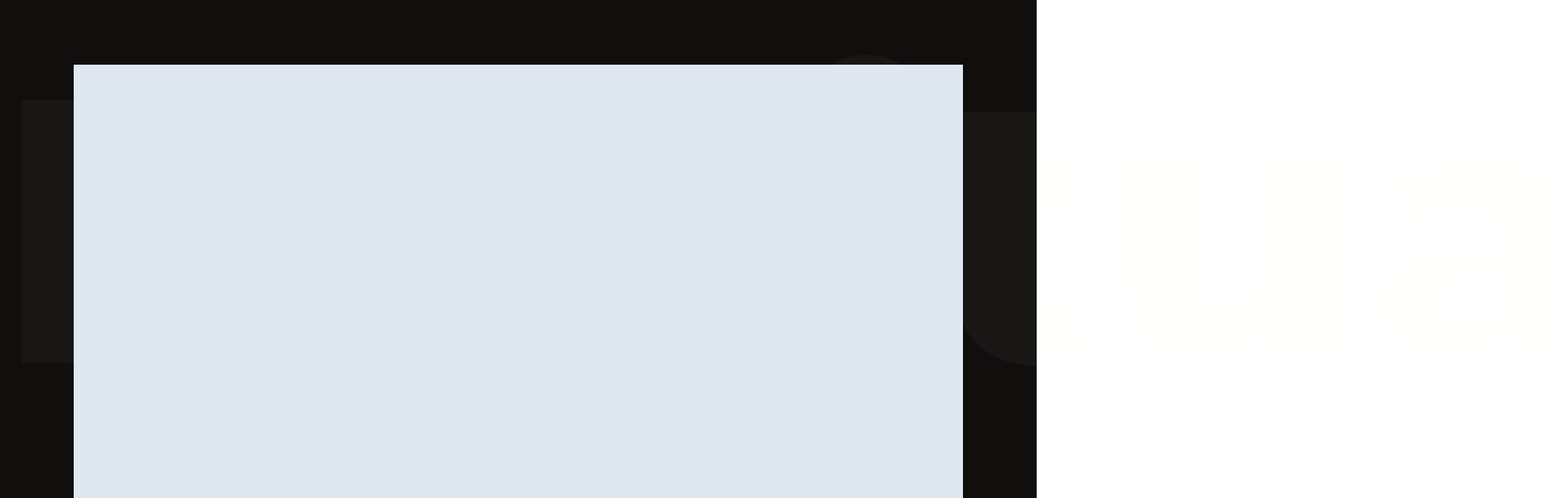
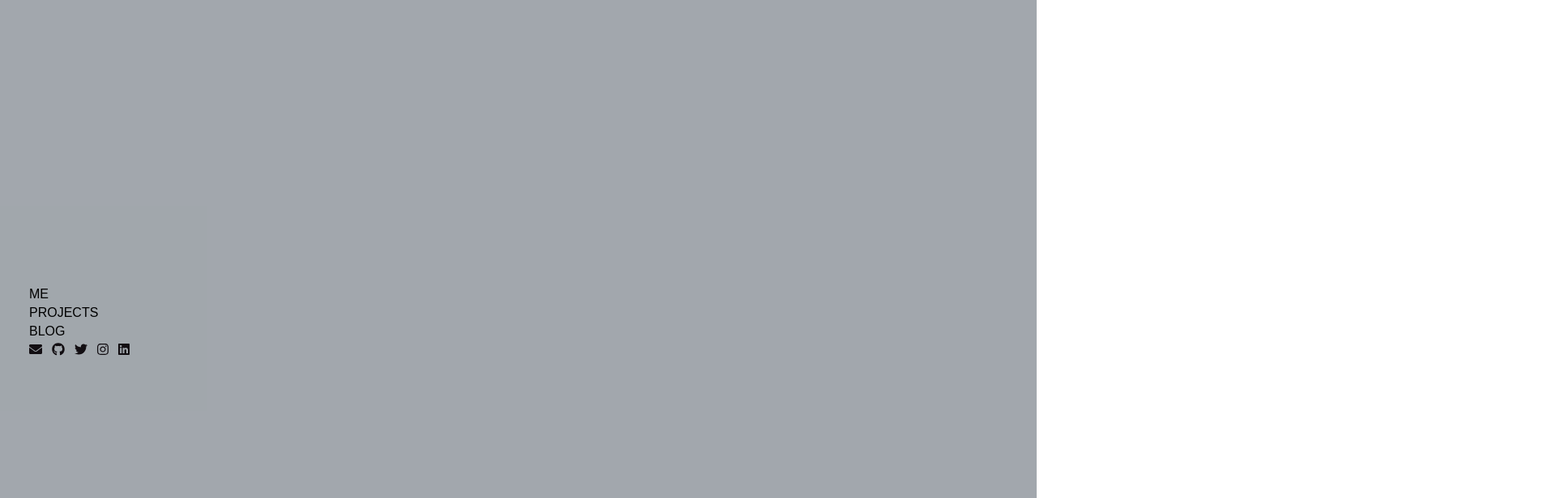
Before and after one commit to bravesoftdz/habitual-linestepper-client, a React (Create React App) app: page / in a window 1280 px wide. Shown: the top 616 px of the page at 81% size, 1920 px wide, since content can reach past the window. Built offline with nearby package versions, Linux system fonts and the light colour scheme.

Commit message:
front page changes

```diff
--- a/package.json
+++ b/package.json
@@ -4,12 +4,14 @@
   "private": true,
   "dependencies": {
     "@fortawesome/fontawesome-svg-core": "^1.2.26",
+    "@fortawesome/free-brands-svg-icons": "^5.12.0",
     "@fortawesome/free-solid-svg-icons": "^5.12.0",
     "@fortawesome/react-fontawesome": "^0.1.8",
     "@material-ui/core": "^4.7.1",
     "clsx": "^1.0.4",
     "node-sass": "^4.13.0",
     "react": "^16.12.0",
+    "react-breadcrumbs-dynamic": "^1.2.1",
     "react-dom": "^16.12.0",
     "react-router-dom": "^5.1.2",
     "react-scripts": "3.2.0",
--- a/src/App.css
+++ b/src/App.css
@@ -1,32 +1,17 @@
 .App {
   background-color: transparent;
-  width: 100vw;
-  height: 100vh;
+  width: 100%;
+  height: 100%;
   display: grid;
-  grid-template-columns: 0.25fr 1fr 1fr 1fr 0.25fr;
+  grid-template-columns: 1fr;
   grid-template-rows: 0.15fr 1fr 0.15fr;
-  grid-template-areas: "header header header header header" ". left center right ." "footer footer footer footer footer";
-  gap: 40px 40px;
-}
-
-.left {
-  grid-area: left;
-}
-
-.center {
-  grid-area: center;
-  background-color: rgb(184, 162, 154);
-}
-
-.right {
-  grid-area: right;
-  background-color: rgb(163, 198, 156);
-}
-
-.footer {
-  grid-area: footer;
+  grid-template-areas: "header header header header header" "wrapper wrapper wrapper wrapper wrapper" "footer footer footer footer footer";
 }
 
 .header {
   grid-area: header;
 }
+
+.wrapper {
+  grid-area: wrapper;
+}
--- a/src/App.js
+++ b/src/App.js
@@ -1,9 +1,14 @@
 import React from "react";
 
 import "./App.css";
+import { MainMenu } from "./components/mainMenu/MainMenu";
 
 function App() {
-  return <div className="App"></div>;
+  return (
+    <>
+      <MainMenu />
+    </>
+  );
 }
 
 export default App;
--- /dev/null
+++ b/src/components/footer/Footer.css
@@ -0,0 +1,19 @@
+.footer {
+  grid-area: footer;
+  display: flex;
+}
+
+.footer-left {
+  display: inherit;
+  align-items: center;
+}
+.footer-flex {
+  flex-grow: 1;
+  display: inherit;
+  align-items: center;
+  justify-content: center;
+}
+.footer-right {
+  display: inherit;
+  align-items: flex-end;
+}
--- /dev/null
+++ b/src/components/footer/Footer.jsx
@@ -0,0 +1,18 @@
+import React from "react";
+import { FontAwesomeIcon } from "@fortawesome/react-fontawesome";
+
+import { color, footerRightButtonConstants } from "./lib/buttonConsts";
+
+import "./Footer.css";
+
+export const Footer = () => {
+  return (
+    <footer className="footer">
+      {footerRightButtonConstants.map(({ icon, onClick, size }, i) => (
+        <button key={`${i.toString()}`} onClick={() => onClick()}>
+          <FontAwesomeIcon icon={icon} size={size} color={color} />
+        </button>
+      ))}
+    </footer>
+  );
+};
--- /dev/null
+++ b/src/components/footer/lib/buttonConsts.jsx
@@ -0,0 +1,37 @@
+export const color = "#120E12";
+
+export const footerRightButtonConstants = [
+  {
+    icon: "envelope",
+    width: "12px",
+    onClick: () => window.open("mailto:beniwhitfield@gmail.com"),
+    size: "1x"
+  },
+  {
+    icon: ["fab", "github"],
+    width: "12px",
+    onClick: () => window.open("http://www.github.com/biwhitfield", "_blank"),
+    size: "1x"
+  },
+  {
+    icon: ["fab", "twitter"],
+    width: "12px",
+    onClick: () =>
+      window.open("http://www.twitter.com/uptheoldkentrd", "_blank"),
+    size: "1x"
+  },
+  {
+    icon: ["fab", "instagram"],
+    width: "12px",
+    onClick: () =>
+      window.open("http://www.instagram.com/uptheoldkentroad", "_blank"),
+    size: "1x"
+  },
+  {
+    icon: ["fab", "linkedin"],
+    width: "12px",
+    onClick: () =>
+      window.open("http://www.linkedin.com/in/biwhitfield", "_blank"),
+    size: "1x"
+  }
+];
--- /dev/null
+++ b/src/components/mainMenu/MainMenu.jsx
@@ -0,0 +1,75 @@
+import React, { useState } from "react";
+import { Footer } from "../footer/Footer";
+
+export const MainMenu = () => {
+  const [menu, setMenu] = useState(0);
+  const [menuOpen, setMenuOpen] = useState(false);
+  const [menuColour, setMenuColour] = useState('blue');
+
+  const handleMenuComponents = (menu, isOpen, colour) => {
+    setMenu(menu);
+    setMenuColour(colour)
+    setMenuOpen(isOpen);
+  };
+
+  const renderActiveMenu = () => {
+    if (menu === 0) {
+      return <h1 style={{ color: "hotpink", marginRight: "30px" }}>ME</h1>;
+    }
+
+    if (menu === 1) {
+      return (
+        <h1 style={{ color: "#EFEA5A", marginRight: "30px" }}>PROJECTS</h1>
+      );
+    }
+
+    if (menu === 2) {
+      return <h1 style={{ color: "#13B479", marginRight: "30px" }}>BLOG</h1>;
+    }
+  };
+
+  return (
+    <div style={{ height: "100%", display: "flex", paddingLeft: 30 }}>
+      <div
+        style={{
+          display: "flex",
+          flexDirection: "column",
+          alignItems: "flex-start",
+          justifyContent: "center"
+        }}
+      >
+        <button onClick={() => handleMenuComponents(0, true, '#048BA8')}>
+          <p style={{  margin: 0 }}>ME</p>
+        </button>
+        <button onClick={() => handleMenuComponents(1, true, '#13B479')}>
+          <p style={{ margin: 0 }}>PROJECTS</p>
+        </button>
+        <button onClick={() => handleMenuComponents(2, true, '#EFEA5A')}>
+          <p style={{ margin: 0 }}>BLOG</p>
+        </button>
+        <Footer />
+      </div>
+      {menuOpen ? (
+        <div
+          style={{
+            clipPath: "polygon(30% 0, 100% 0, 100% 100%, 00% 100%)",
+            backgroundColor: menuColour,
+            width: "100%",
+            height: "100%"
+          }}
+        >
+          <div
+            style={{
+              display: "flex",
+              justifyContent: "flex-end",
+              alignItems: 'center',
+            }}
+          >
+          <button onClick={() => setMenuOpen(false)}>x</button>
+          {renderActiveMenu()}
+          </div>
+        </div>
+      ) : null}
+    </div>
+  );
+};
--- a/src/index.css
+++ b/src/index.css
@@ -1,6 +1,8 @@
 html {
   margin: 0;
   overflow: hidden;
+  height: 100vh;
+  width: 100vw;
 }
 
 body {
@@ -25,20 +27,50 @@ code {
     monospace;
 }
 
+button {
+  display: inline-block;
+  border: none;
+  margin: 0;
+  background-color: transparent;
+  text-decoration: none;
+  font-family: sans-serif;
+  font-size: 1rem;
+  cursor: pointer;
+  text-align: center;
+  transition: background 250ms ease-in-out, transform 150ms ease;
+  -webkit-appearance: none;
+  -moz-appearance: none;
+  border-bottom: 3px solid transparent;
+}
+
+button:hover,
+button:focus {
+}
+
+button:focus {
+  border-bottom: 2px solid hotpink;
+  outline: 0;
+}
+
+button:active {
+  transform: scale(0.99);
+}
+
 .container {
   height: 100vh;
   width: 100vw;
   display: grid;
-  grid-template-columns: 0.25fr 1fr 1fr 1fr 0.25fr;
-  grid-template-rows: 0.25fr 1fr 1fr 0.25fr;
-  grid-template-areas: ". . . . ." ". content content content ." ". content content content ." ". . . . .";
+  grid-template-columns: 1fr;
+
+  grid-template-areas: "content";
   background-color: #110e0e;
 }
 
 .content {
   grid-area: content;
   z-index: 1;
-  background-color: rgb(223, 232, 240);
+  background-color: rgba(223, 232, 240, 0.7);
+  height: inherit;
 }
 
 .background-title {
--- a/src/index.js
+++ b/src/index.js
@@ -1,13 +1,40 @@
 import React from "react";
 import ReactDOM from "react-dom";
-import "./index.css";
+
+import { library } from "@fortawesome/fontawesome-svg-core";
+import {
+  faEnvelope,
+  faHome,
+  faCode,
+  faPenSquare
+} from "@fortawesome/free-solid-svg-icons";
+import {
+  fab,
+  faGithub,
+  faTwitter,
+  faInstagram,
+  faLinkedin
+} from "@fortawesome/free-brands-svg-icons";
+
 import AppRoutes from "./routes/index";
 import * as serviceWorker from "./serviceWorker";
 
+import "./index.css";
+
+library.add(
+  fab,
+  faGithub,
+  faTwitter,
+  faInstagram,
+  faLinkedin,
+  faEnvelope,
+  faHome,
+  faCode,
+  faPenSquare
+);
+
 ReactDOM.render(
   <div className="container">
-    <h1 className="background-title">Habitual Linestepper</h1>
-
     <div className="content">
       <AppRoutes />
     </div>
```
Also changed, not shown: src/common/buttonCircle/ButtonCircle.css (added, +27 -0 lines), src/common/buttonCircle/HLButton.jsx (added, +14 -0 lines), 1 other file (tests, documents, lock files or other folders).
